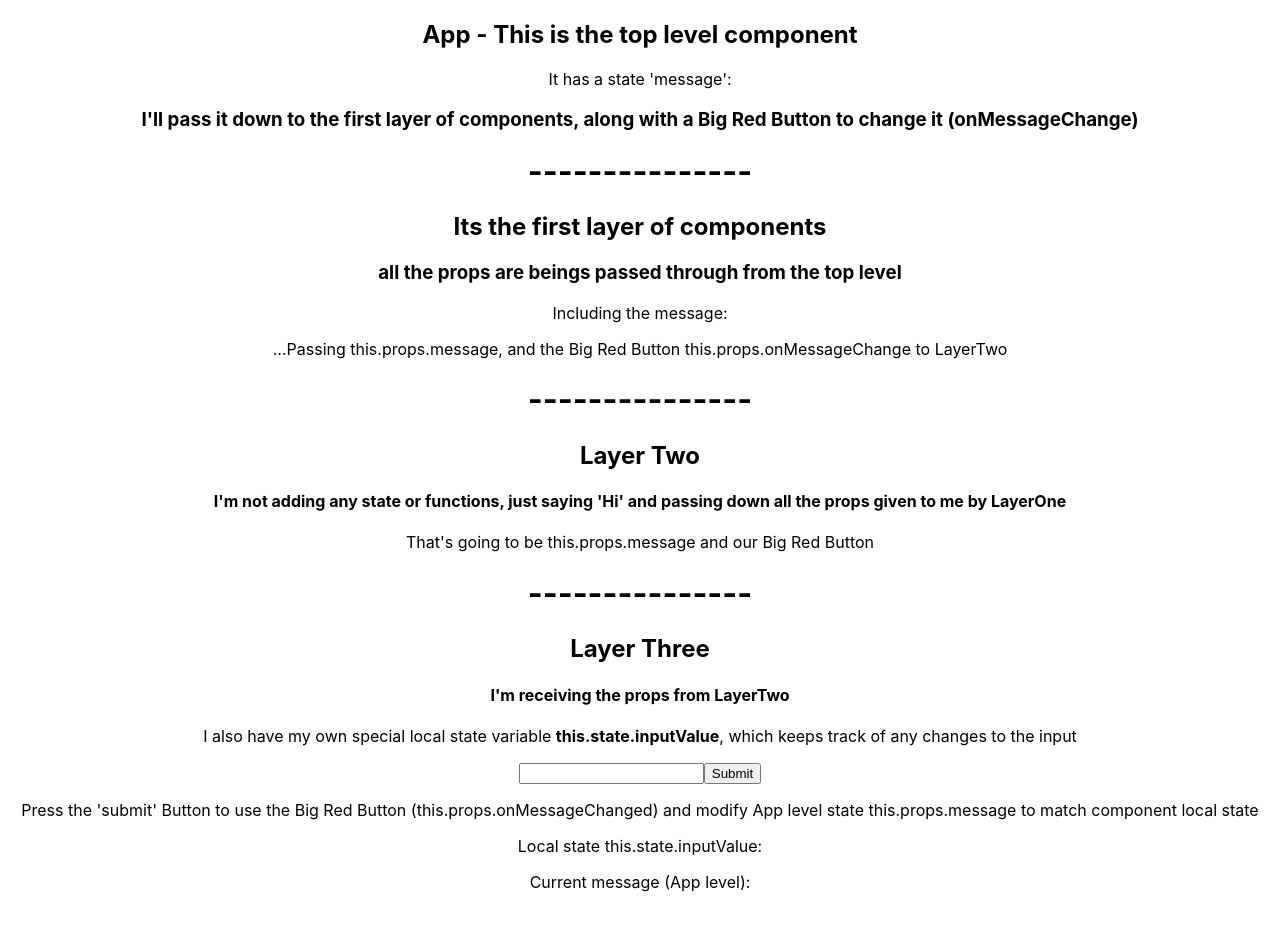
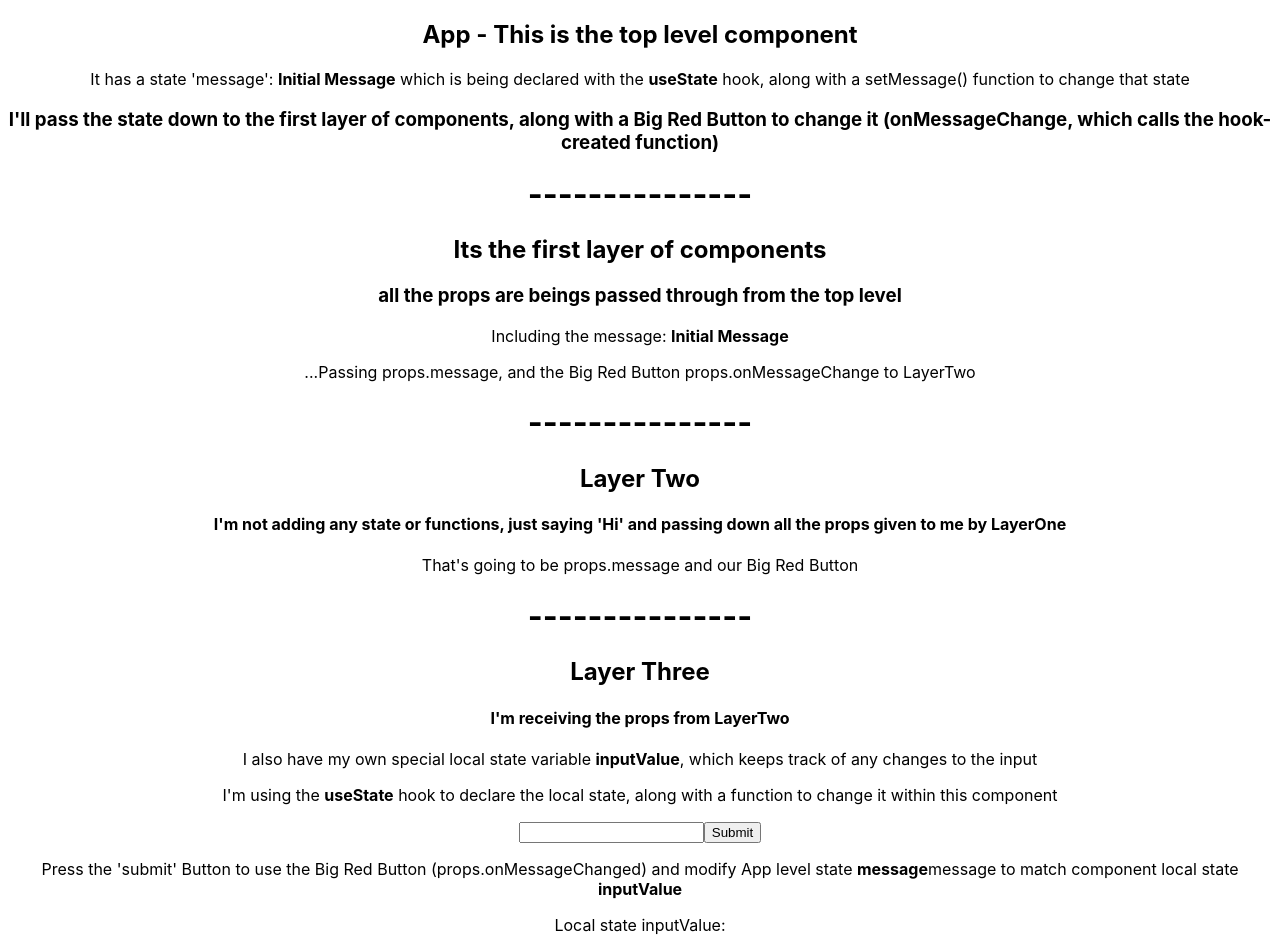
Before and after one commit to PhillipWitkin/controlled-components-demo, a React app: page / in a window 1280 px wide. Shown: the top 952 px of the page. Before the commit the page ends 908 px from the top, so only its background shows below. Built offline with nearby package versions, Linux system fonts and the light colour scheme.

Commit message:
all components are now functional

```diff
--- a/src/App.js
+++ b/src/App.js
@@ -1,34 +1,55 @@
 import logo from './logo.svg';
 import './App.css';
-import React, { Component } from 'react';
+import React, { useState } from 'react';
 import LayerOne  from './components/LayerOne'
 
-class App extends Component {
-  constructor(props) {
-    super(props);
-    this.state = {
-      message: '',
-    };
-    this.handleMessageChange = this.handleMessageChange.bind(this);
+// class App extends Component {
+//   constructor(props) {
+//     super(props);
+//     this.state = {
+//       message: '',
+//     };
+//     this.handleMessageChange = this.handleMessageChange.bind(this);
+//   }
+
+//   handleMessageChange(newMessage) {
+//     this.setState({ message: newMessage });
+//   }
+
+//   render() {
+//     return (
+//       <div className="App">
+//         <h2>App - This is the top level component</h2>
+//         <p>It has a state 'message': <b>{this.state.message}</b></p>
+//         <h3>I'll pass it down to the first layer of components, along with a Big Red Button to change it (onMessageChange)</h3>
+//         <LayerOne
+//           message={this.state.message}
+//           onMessageChange={this.handleMessageChange}
+//         />
+//       </div>
+//     );
+//   }
+// }
+
+const App = () => {
+
+  const [message, setMessage] = useState("Initial Message");
+
+  const handleMessageChange = (newMessage) => {
+    setMessage(newMessage);
   }
 
-  handleMessageChange(newMessage) {
-    this.setState({ message: newMessage });
-  }
-
-  render() {
   return (
           <div className="App">
             <h2>App - This is the top level component</h2>
-        <p>It has a state 'message': <b>{this.state.message}</b></p>
-        <h3>I'll pass it down to the first layer of components, along with a Big Red Button to change it (onMessageChange)</h3>
+            <p>It has a state 'message': <b>{message}</b> which is being declared with the <b>useState</b> hook, along with a setMessage() function to change that state</p>
+            <h3>I'll pass the state down to the first layer of components, along with a Big Red Button to change it (onMessageChange, which calls the hook-created function)</h3>
             <LayerOne
-          message={this.state.message}
-          onMessageChange={this.handleMessageChange}
+              message={message}
+              onMessageChange={handleMessageChange}
             />
           </div>
         );
 }
-}
 
 export default App;
--- a/src/components/LayerOne.js
+++ b/src/components/LayerOne.js
@@ -1,24 +1,24 @@
-import React, {Component}  from 'react';
+import React from 'react';
 import LayerTwo from './LayerTwo';
 
-class LayerOne extends Component {
-    render() {
+const LayerOne = (props) => {
+
       return (
         <div className="LayerOne">
             <h1> --------------- </h1>
             <h2>Its the first layer of components</h2>
             <h3> all the props are beings passed through from the top level</h3>
-            <p> Including the message: <b>{this.props.message} </b></p>
-            <p>...Passing this.props.message, and the Big Red Button this.props.onMessageChange to LayerTwo </p>
+            <p> Including the message: <b>{props.message} </b></p>
+            <p>...Passing props.message, and the Big Red Button props.onMessageChange to LayerTwo </p>
 
             <LayerTwo
-                message={this.props.message}
-                onMessageChange={this.props.onMessageChange}
+                message={props.message}
+                onMessageChange={props.onMessageChange}
             />
 
         </div>
       );
-    }
+
 }
 
 export default LayerOne;
--- a/src/components/LayerThreeForm.js
+++ b/src/components/LayerThreeForm.js
@@ -1,46 +1,39 @@
-import React, { Component } from 'react';
+import React, { useState } from 'react';
 
 
-class LayerThreeForm extends Component {
-    constructor(props) {
-      super(props);
-      this.state = {
-        inputValue: '',
-      };
-      this.handleChange = this.handleChange.bind(this);
-      this.handleSubmit = this.handleSubmit.bind(this);
+const LayerThreeForm = (props) => {
+
+    const [inputValue, setInputValue] = useState("");
+
+    const handleChange = (event) => {
+      setInputValue(event.target.value);
     }
 
-    handleChange(event) {
-      this.setState({ inputValue: event.target.value });
+    const handleSubmit = (event) => {
+      event.preventDefault();
+      props.onMessageChange(inputValue);
     }
 
-    handleSubmit(event) {
-      event.preventDefault();
-      this.props.onMessageChange(this.state.inputValue);
-    }
-
-    render() {
       return (
         <div className="LayerThree">
             <h1> --------------- </h1>
             <h2>Layer Three</h2>
             <h4> I'm receiving the props from LayerTwo</h4>
-            <p> I also have my own special local state variable <b>this.state.inputValue</b>, which keeps track of any changes to the input</p>
-            <form onSubmit={this.handleSubmit}>
+            <p> I also have my own special local state variable <b>inputValue</b>, which keeps track of any changes to the input</p>
+            <p> I'm using the <b>useState</b> hook to declare the local state, along with a function to change it within this component</p>
+            <form onSubmit={handleSubmit}>
                 <input
                 type="text"
-                value={this.state.inputValue}
-                onChange={this.handleChange}
+                value={inputValue}
+                onChange={handleChange}
                 />
             <button type="submit">Submit</button>
-            <p>Press the 'submit' Button to use the Big Red Button (this.props.onMessageChanged) and modify App level state this.props.message to match component local state</p>
+            <p>Press the 'submit' Button to use the Big Red Button (props.onMessageChanged) and modify App level state <b>message</b>message to match component local state <b>inputValue</b></p>
             </form>
-            <p>Local state this.state.inputValue: <b>{this.state.inputValue}</b> </p>
-            <p>Current message (App level): <b>{this.props.message}</b></p>
+            <p>Local state inputValue: <b>{inputValue}</b> </p>
+            <p>Current (App level) message: <b>{props.message}</b></p>
         </div>
       );
-    }
-  }
+}
 
 export default LayerThreeForm
--- a/src/components/LayerTwo.js
+++ b/src/components/LayerTwo.js
@@ -1,21 +1,21 @@
-import React, { Component } from 'react';
+import React from 'react';
 import LayerThreeForm from './LayerThreeForm';
 
-class LayerTwo extends Component {
-    render() {
+const LayerTwo = (props) => {
+
       return (
         <div className="LayerTwo">
             <h1> --------------- </h1>
             <h2>Layer Two</h2>
             <h4> I'm not adding any state or functions, just saying 'Hi' and passing down all the props given to me by LayerOne</h4>
-            <p> That's going to be this.props.message and our Big Red Button</p>
+            <p> That's going to be props.message and our Big Red Button</p>
             <LayerThreeForm
-            message={this.props.message}
-            onMessageChange={this.props.onMessageChange}
+            message={props.message}
+            onMessageChange={props.onMessageChange}
             />
         </div>
       );
-    }
+
   }
 
 export default LayerTwo;
```
Lines whose indentation alone changed are shown as unchanged.
